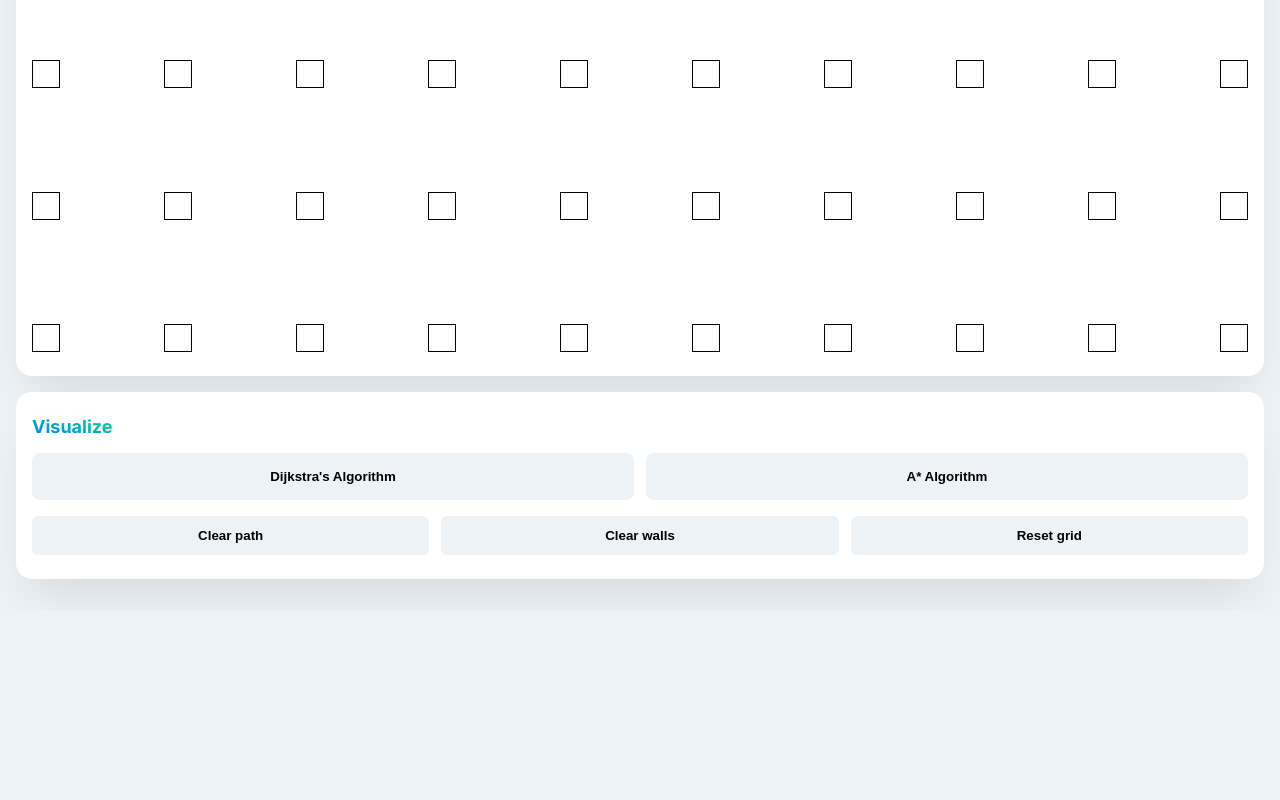
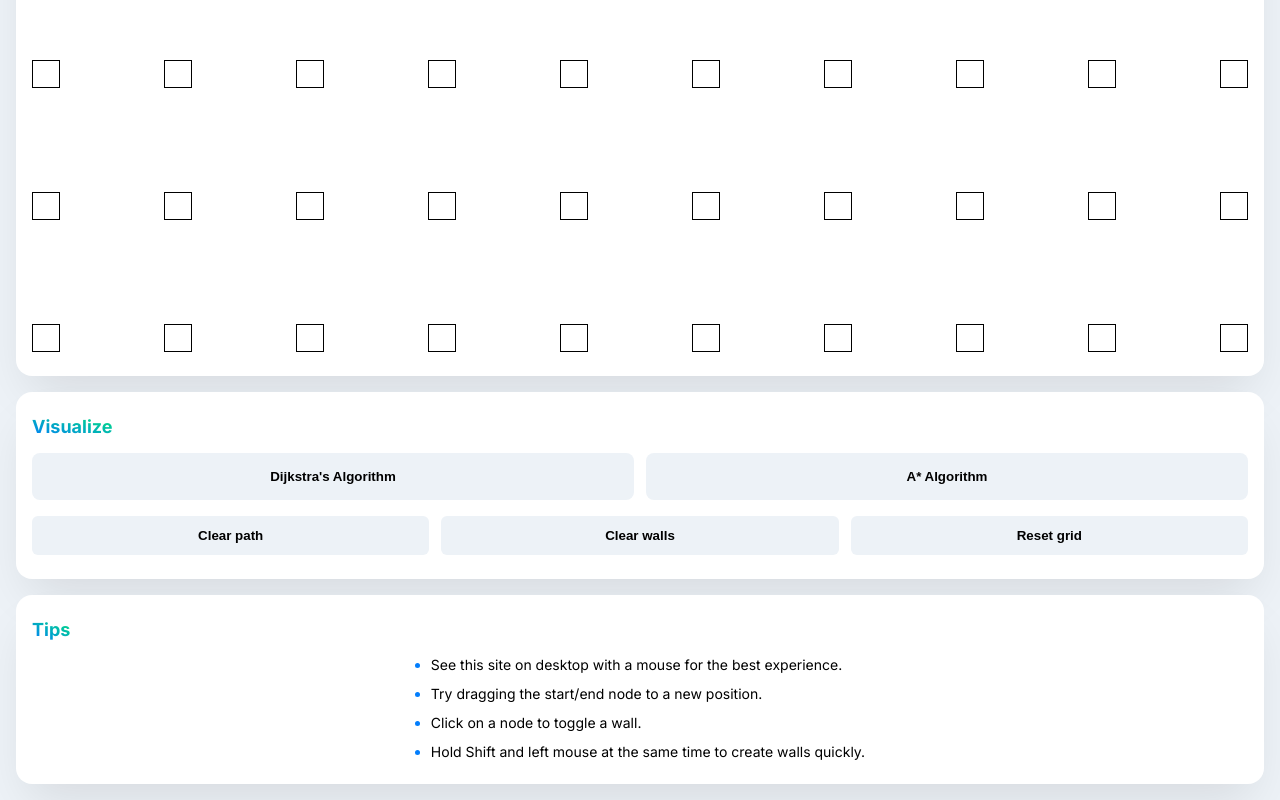
Before and after one commit to sonngdev/algorithms-visualizer, a React (Vite) app in the folder react-vite/: page / in a window 1280 px wide. Shown: the part 992-1792 px from the top of the page. Before the commit the page ends 1603 px from the top, so only its background shows below. Built offline with nearby package versions, Linux system fonts and the light colour scheme.

Commit message:
feat: Create new UI (5)

```diff
--- a/react-vite/src/App.css
+++ b/react-vite/src/App.css
@@ -31,7 +31,7 @@
   color: white;
 }
 
-.main-grid, .actions {
+.main-grid, .actions, .tips {
   border-radius: var(--border-radius-lg);
   padding: var(--spacing-lg) var(--spacing-md);
   width: 100%;
@@ -42,7 +42,7 @@
   box-shadow: var(--box-shadow);
 }
 
-.main-grid h2, .actions h2 {
+.main-grid h2, .actions h2, .tips h2 {
   align-self: flex-start;
   margin: 0;
   font-size: var(--font-size-lg);
@@ -150,33 +150,16 @@
   border-radius: var(--border-radius-sm);
 }
 
-.main {
-  display: grid;
-  column-gap: 2rem;
-  grid-template-areas:
-    'legends sidebar'
-    'grid sidebar'
-    'tips sidebar';
-  grid-template-rows: fit-content;
-  grid-template-columns: 3fr 1fr;
-}
-
-.tips .subtitle {
-  font-size: 1rem;
-  margin-bottom: 0.5rem;
-}
-
 .tips ul {
   margin: 0;
-  font-size: 0.75rem;
+  margin-top: var(--spacing-md);
   padding-left: 1rem;
 }
 
-.tips ul li div {
-  margin-left: 0.3rem;
+.tips ul li:not(:last-child) {
+  margin-bottom: var(--spacing-sm);
 }
 
-.tips ul li div em {
-  background-color: #ffe88e;
-  font-style: normal;
+.tips ul li::marker {
+  color: var(--color-accent-1);
 }
--- a/react-vite/src/App.tsx
+++ b/react-vite/src/App.tsx
@@ -366,73 +366,30 @@ function App() {
         </div>
       </div>
 
-      <div className="main">
-
-
-        {/* <div className="sidebar">
-          <h2 className="subtitle">Visualize:</h2>
-
-          <div className="algorithms">
-            <button
-              type="button"
-              className="action"
-              onClick={visualizeDijkstra}
-            >
-              Dijkstra's Algorithm
-            </button>
-            <button type="button" className="action" onClick={visualizeAStar}>
-              A* Algorithm
-            </button>
-          </div>
-
-          <div className="cleanup-buttons">
-            <button
-              type="button"
-              className="action minor"
-              onClick={clearVisualizedPath}
-            >
-              Clear path
-            </button>
-            <button
-              type="button"
-              className="action minor"
-              onClick={resetNodeStates}
-            >
-              Clear walls
-            </button>
-            <button type="button" className="action minor" onClick={resetGrid}>
-              Reset grid
-            </button>
-          </div>
-
       <div className="tips">
-            <h2 className="subtitle">💡 Tips:</h2>
+        <h2>Tips</h2>
         <ul>
           <li>
             <div>
-                  <em>See this site on desktop with a mouse</em> for the best
-                  experience.
+              See this site on desktop with a mouse for the best experience.
             </div>
           </li>
           <li>
             <div>
-                  <em>Try dragging the start/end node</em> to a new position.
+              Try dragging the start/end node to a new position.
             </div>
           </li>
           <li>
             <div>
-                  <em>Click on a node</em> to toggle a wall.
+              Click on a node to toggle a wall.
             </div>
           </li>
           <li>
             <div>
-                  <em>Hold Shift and left mouse</em> at the same time to create
-                  walls quickly.
+              Hold Shift and left mouse at the same time to create walls quickly.
             </div>
           </li>
         </ul>
-          </div>
-        </div> */}
       </div>
     </div>
   );
```
Lines whose indentation alone changed are shown as unchanged.
